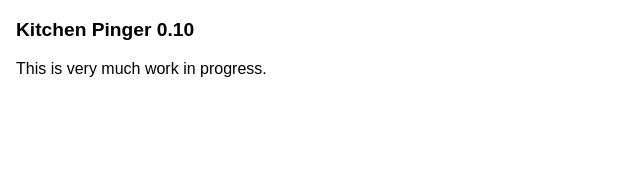
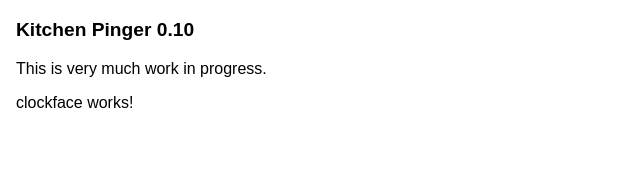
Before and after one commit to davidgma/kitchen-pinger, an Angular app: page / in a window 1280 px wide. Shown: the top 184 px of the page, without its empty margins (0-640 px from the left). Built offline with nearby package versions, Linux system fonts and the light colour scheme.

Commit message:
Some files updated.

```diff
--- a/src/app/app.component.html
+++ b/src/app/app.component.html
@@ -1,4 +1,5 @@
 <body>
   <h3>Kitchen Pinger 0.10</h3>
   <p>This is very much work in progress.</p>
+  <app-clockface></app-clockface>
 </body>
--- a/src/app/app.module.ts
+++ b/src/app/app.module.ts
@@ -4,10 +4,12 @@ import { BrowserModule } from '@angular/platform-browser';
 import { AppRoutingModule } from './app-routing.module';
 import { AppComponent } from './app.component';
 import { ServiceWorkerModule } from '@angular/service-worker';
+import { ClockfaceComponent } from './clockface/clockface.component';
 
 @NgModule({
   declarations: [
-    AppComponent
+    AppComponent,
+    ClockfaceComponent
   ],
   imports: [
     BrowserModule,
--- /dev/null
+++ b/src/app/clockface/clockface.component.html
@@ -0,0 +1 @@
+<p>clockface works!</p>
```
Also changed, not shown: src/app/clockface/clockface.component.ts (added, +10 -0 lines), src/app/clockface/clockface.component.scss (added), 5 other files (tests, documents, lock files or other folders).
